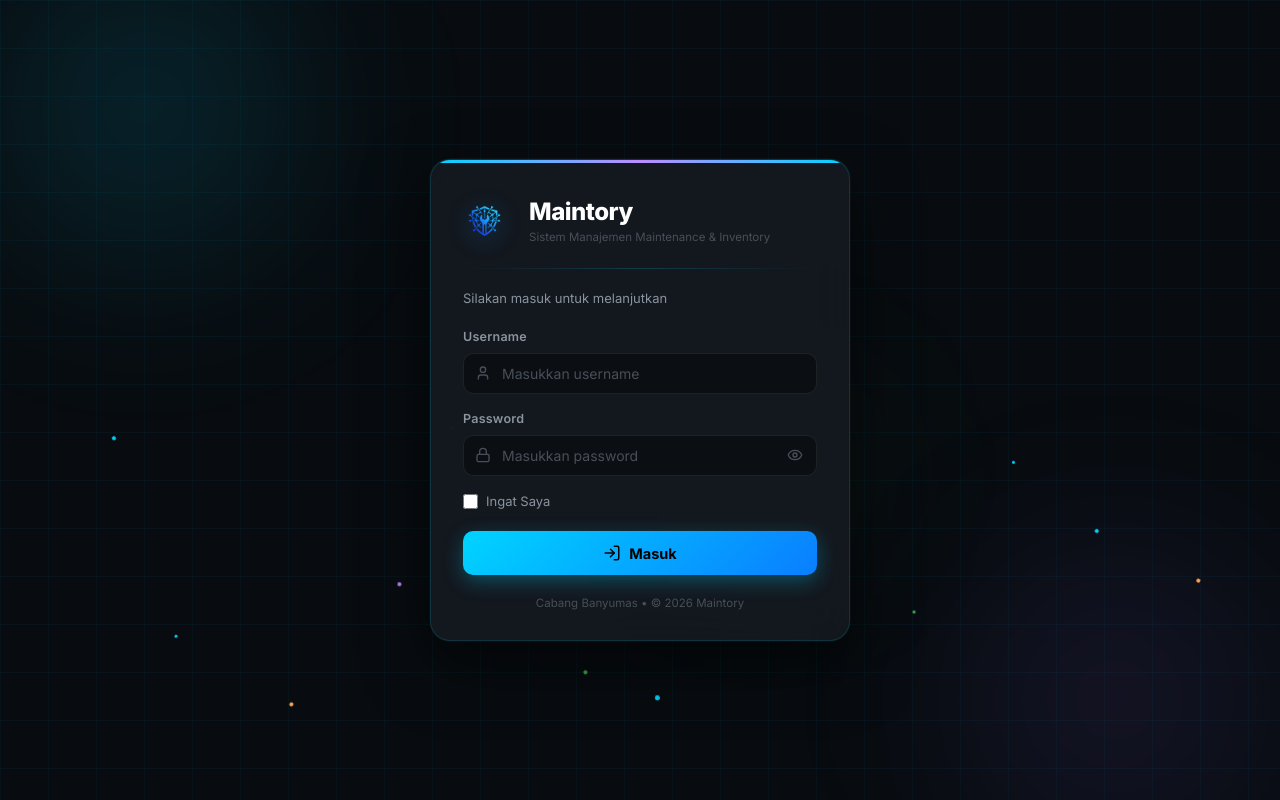
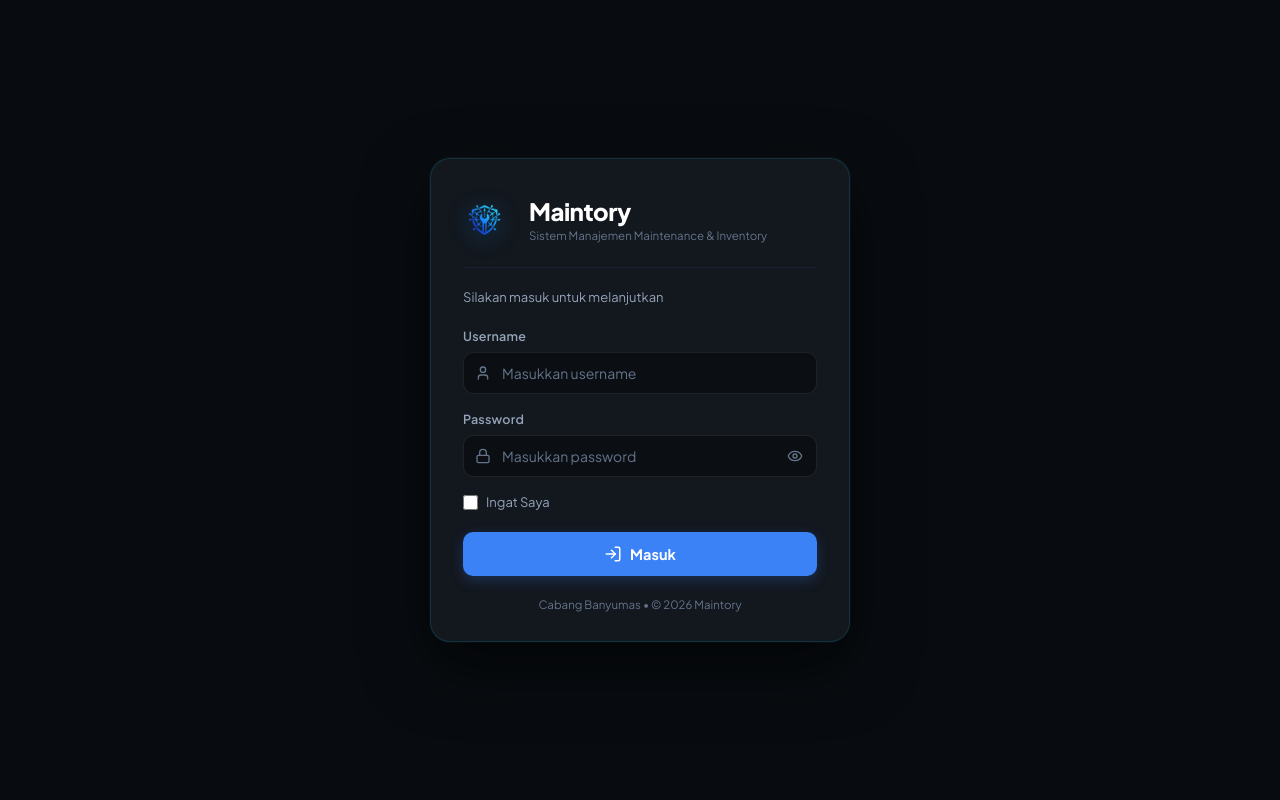
Before and after one commit to aldienjanata/maintory, a React (Vite) app: page /login in a window 1280 px wide. Built offline with nearby package versions, Linux system fonts and the light colour scheme; no server answers.

Commit message:
style: overhaul UI to a premium design (remove AI clichés, update palette and typography)

```diff
--- a/index.html
+++ b/index.html
@@ -28,7 +28,7 @@
     <link rel="apple-touch-icon" href="/logo.png" />
     <link rel="preconnect" href="https://fonts.googleapis.com" />
     <link rel="preconnect" href="https://fonts.gstatic.com" crossorigin />
-    <link href="https://fonts.googleapis.com/css2?family=Inter:wght@300;400;500;600;700;800&display=swap" rel="stylesheet" />
+    <link href="https://fonts.googleapis.com/css2?family=Plus+Jakarta+Sans:wght@300;400;500;600;700;800&display=swap" rel="stylesheet" />
   </head>
   <body>
     <div id="root"></div>
--- a/src/index.css
+++ b/src/index.css
@@ -4,70 +4,70 @@
    ======================================== */
 
 :root {
-  /* Dark Theme (default) */
-  --bg-primary: #0d1117;
-  --bg-secondary: #161b22;
-  --bg-card: #1c2230;
-  --bg-hover: #21262d;
-  --bg-input: #0d1117;
-  --border: #30363d;
-  --border-light: #21262d;
-
-  --text-primary: #e6edf3;
-  --text-secondary: #8b949e;
-  --text-muted: #484f58;
-
-  --accent: #00d4ff;
-  --accent-dim: rgba(0, 212, 255, 0.12);
-  --accent-hover: #00b8d9;
-
-  --success: #3fb950;
-  --success-dim: rgba(63, 185, 80, 0.15);
-  --warning: #d29922;
-  --warning-dim: rgba(210, 153, 34, 0.15);
-  --danger: #f85149;
-  --danger-dim: rgba(248, 81, 73, 0.15);
-  --info: #58a6ff;
-  --info-dim: rgba(88, 166, 255, 0.15);
-  --purple: #bc8cff;
-  --purple-dim: rgba(188, 140, 255, 0.15);
-  --orange: #ffa657;
-  --orange-dim: rgba(255, 166, 87, 0.15);
-
-  --sidebar-width: 240px;
+  /* Dark Theme (Premium Deep Navy) */
+  --bg-primary: #090e17;
+  --bg-secondary: #0f1522;
+  --bg-card: #141b2d;
+  --bg-hover: #1e293b;
+  --bg-input: #090e17;
+  --border: #1e293b;
+  --border-light: #161f33;
+
+  --text-primary: #f8fafc;
+  --text-secondary: #94a3b8;
+  --text-muted: #64748b;
+
+  --accent: #3b82f6;
+  --accent-dim: rgba(59, 130, 246, 0.15);
+  --accent-hover: #2563eb;
+
+  --success: #10b981;
+  --success-dim: rgba(16, 185, 129, 0.15);
+  --warning: #f59e0b;
+  --warning-dim: rgba(245, 158, 11, 0.15);
+  --danger: #ef4444;
+  --danger-dim: rgba(239, 68, 68, 0.15);
+  --info: #0ea5e9;
+  --info-dim: rgba(14, 165, 233, 0.15);
+  --purple: #8b5cf6;
+  --purple-dim: rgba(139, 92, 246, 0.15);
+  --orange: #f97316;
+  --orange-dim: rgba(249, 115, 22, 0.15);
+
+  --sidebar-width: 260px;
   --header-height: 64px;
-  --radius: 10px;
-  --radius-sm: 6px;
+  --radius: 12px;
+  --radius-sm: 8px;
   --radius-lg: 16px;
 
-  --shadow: 0 4px 16px rgba(0, 0, 0, 0.4);
-  --shadow-lg: 0 8px 32px rgba(0, 0, 0, 0.5);
-  --shadow-accent: 0 4px 16px rgba(0, 212, 255, 0.2);
-
-  --transition: 0.2s ease;
-  --font: 'Inter', -apple-system, BlinkMacSystemFont, sans-serif;
+  --shadow: 0 4px 12px rgba(0, 0, 0, 0.1);
+  --shadow-lg: 0 10px 25px -5px rgba(0, 0, 0, 0.2), 0 8px 10px -6px rgba(0, 0, 0, 0.1);
+  --shadow-accent: 0 4px 14px rgba(59, 130, 246, 0.25);
+
+  --transition: 0.25s cubic-bezier(0.4, 0, 0.2, 1);
+  --font: 'Plus Jakarta Sans', system-ui, -apple-system, sans-serif;
 }
 
 [data-theme="light"] {
-  --bg-primary: #f0f2f5;
+  --bg-primary: #f8fafc;
   --bg-secondary: #ffffff;
   --bg-card: #ffffff;
-  --bg-hover: #f6f8fa;
+  --bg-hover: #f1f5f9;
   --bg-input: #ffffff;
-  --border: #d0d7de;
-  --border-light: #e8ecef;
-
-  --text-primary: #1f2328;
-  --text-secondary: #57606a;
-  --text-muted: #8c959f;
-
-  --accent: #0969da;
-  --accent-dim: rgba(9, 105, 218, 0.1);
-  --accent-hover: #0860ca;
-
-  --shadow: 0 2px 8px rgba(0, 0, 0, 0.08);
-  --shadow-lg: 0 4px 16px rgba(0, 0, 0, 0.12);
-  --shadow-accent: 0 4px 16px rgba(9, 105, 218, 0.15);
+  --border: #e2e8f0;
+  --border-light: #f1f5f9;
+
+  --text-primary: #0f172a;
+  --text-secondary: #475569;
+  --text-muted: #94a3b8;
+
+  --accent: #2563eb;
+  --accent-dim: rgba(37, 99, 235, 0.1);
+  --accent-hover: #1d4ed8;
+
+  --shadow: 0 1px 3px 0 rgba(0, 0, 0, 0.05), 0 1px 2px -1px rgba(0, 0, 0, 0.05);
+  --shadow-lg: 0 10px 15px -3px rgba(0, 0, 0, 0.05), 0 4px 6px -4px rgba(0, 0, 0, 0.05);
+  --shadow-accent: 0 4px 14px rgba(37, 99, 235, 0.2);
 }
 
 /* Reset & Base */
@@ -847,8 +847,8 @@ tbody tr:hover td { background: var(--bg-hover); }
 
 /* ========== QUOTE CARD ========== */
 .quote-card {
-  background: linear-gradient(135deg, rgba(0,212,255,0.08) 0%, rgba(88,166,255,0.06) 100%);
-  border: 1px solid rgba(0, 212, 255, 0.2);
+  background: var(--bg-hover);
+  border: 1px solid var(--border);
   border-radius: var(--radius);
   padding: 20px;
   position: relative;
@@ -929,10 +929,10 @@ tbody tr:hover td { background: var(--bg-hover); }
   top: 0;
   left: 0;
   height: 3px;
-  background: linear-gradient(90deg, var(--accent), #00ffaa, var(--accent));
+  background: var(--accent);
   z-index: 99999;
   border-radius: 0 3px 3px 0;
-  box-shadow: 0 0 14px var(--accent), 0 0 5px rgba(0, 212, 255, 0.9);
+  box-shadow: 0 0 10px var(--accent);
   animation: page-bar-run 0.55s cubic-bezier(0.4, 0, 0.2, 1) forwards;
   pointer-events: none;
   will-change: width;
@@ -944,7 +944,7 @@ tbody tr:hover td { background: var(--bg-hover); }
   top: 0; left: 0;
   width: 60px;
   height: 100%;
-  background: linear-gradient(90deg, transparent, rgba(255,255,255,0.7), transparent);
+  background: linear-gradient(90deg, transparent, rgba(255,255,255,0.4), transparent);
   animation: page-bar-shimmer 0.5s ease-in-out infinite;
 }
 
@@ -1050,67 +1050,7 @@ tbody tr:hover td { background: var(--bg-hover); }
   padding: 16px;
 }
 
-/* Orb blobs */
-.login-bg-anim {
-  position: absolute;
-  inset: 0;
-  pointer-events: none;
-}
-.orb {
-  position: absolute;
-  border-radius: 50%;
-  filter: blur(80px);
-}
-.orb-1 {
-  width: 420px; height: 420px;
-  background: radial-gradient(circle, rgba(0, 212, 255, 0.18), transparent 70%);
-  top: -80px; left: -80px;
-  animation: orbFloat1 12s ease-in-out infinite;
-}
-.orb-2 {
-  width: 380px; height: 380px;
-  background: radial-gradient(circle, rgba(139, 92, 246, 0.16), transparent 70%);
-  bottom: -60px; right: -60px;
-  animation: orbFloat2 14s ease-in-out infinite;
-}
-.orb-3 {
-  width: 240px; height: 240px;
-  background: radial-gradient(circle, rgba(63, 185, 80, 0.10), transparent 70%);
-  top: 40%; left: 50%;
-  animation: orbFloat3 10s ease-in-out infinite;
-}
-
-/* Grid lines */
-.grid-lines {
-  position: absolute;
-  inset: 0;
-  background-image:
-    linear-gradient(rgba(0, 212, 255, 0.04) 1px, transparent 1px),
-    linear-gradient(90deg, rgba(0, 212, 255, 0.04) 1px, transparent 1px);
-  background-size: 48px 48px;
-}
-
-/* Floating particles */
-.particles { position: absolute; inset: 0; pointer-events: none; }
-.particle {
-  position: absolute;
-  width: 4px; height: 4px;
-  background: var(--accent);
-  border-radius: 50%;
-  animation: particleDrift linear infinite;
-}
-.particle-1  { bottom: 10%; left: 12%; animation-duration: 8s; animation-delay: 0s; width: 3px; height: 3px; }
-.particle-2  { bottom: 20%; left: 30%; animation-duration: 10s; animation-delay: 1s; background: #bc8cff; }
-.particle-3  { bottom: 5%;  left: 50%; animation-duration: 7s;  animation-delay: 2s; width: 5px; height: 5px; }
-.particle-4  { bottom: 15%; left: 70%; animation-duration: 9s;  animation-delay: 0.5s; background: #3fb950; width: 3px; height: 3px; }
-.particle-5  { bottom: 30%; left: 85%; animation-duration: 11s; animation-delay: 3s; }
-.particle-6  { bottom: 8%;  left: 22%; animation-duration: 6s;  animation-delay: 4s; background: #ffa657; }
-.particle-7  { bottom: 25%; left: 60%; animation-duration: 12s; animation-delay: 1.5s; background: #bc8cff; width: 3px; height: 3px; }
-.particle-8  { bottom: 40%; left: 8%;  animation-duration: 9s;  animation-delay: 2.5s; }
-.particle-9  { bottom: 12%; left: 45%; animation-duration: 8s;  animation-delay: 3.5s; background: #3fb950; }
-.particle-10 { bottom: 35%; left: 78%; animation-duration: 10s; animation-delay: 0.8s; width: 3px; height: 3px; }
-.particle-11 { bottom: 18%; left: 92%; animation-duration: 7s;  animation-delay: 1.2s; background: #ffa657; }
-.particle-12 { bottom: 45%; left: 35%; animation-duration: 13s; animation-delay: 4.5s; background: #58a6ff; width: 5px; height: 5px; }
+/* Orb blobs and grids removed for cleaner look */
 
 /* Login card */
 .login-card {
@@ -1130,13 +1070,7 @@ tbody tr:hover td { background: var(--bg-hover); }
 }
 
 .login-card-accent {
-  position: absolute;
-  top: 0; left: 0; right: 0;
-  height: 3px;
-  background: linear-gradient(90deg, var(--accent), #bc8cff, var(--accent));
-  transform-origin: left;
-  animation: accentSlide 0.8s cubic-bezier(0.16, 1, 0.3, 1) 0.3s both;
-  border-radius: 20px 20px 0 0;
+  display: none;
 }
 
 .login-logo-wrap {
@@ -1149,14 +1083,14 @@ tbody tr:hover td { background: var(--bg-hover); }
 .login-logo-icon {
   width: 52px;
   height: 52px;
-  background: linear-gradient(135deg, var(--accent), #0a7eff);
+  background: var(--accent);
   border-radius: 14px;
   display: flex;
   align-items: center;
   justify-content: center;
-  color: #000;
+  color: #fff;
   flex-shrink: 0;
-  box-shadow: 0 6px 20px rgba(0, 212, 255, 0.35);
+  box-shadow: 0 4px 12px var(--shadow-accent);
 }
 
 .login-title {
@@ -1176,7 +1110,7 @@ tbody tr:hover td { background: var(--bg-hover); }
 
 .login-divider {
   height: 1px;
-  background: linear-gradient(90deg, transparent, rgba(0, 212, 255, 0.2), transparent);
+  background: var(--border-light);
   margin-bottom: 20px;
 }
 
@@ -1264,8 +1198,8 @@ tbody tr:hover td { background: var(--bg-hover); }
 .login-btn {
   width: 100%;
   padding: 13px;
-  background: linear-gradient(135deg, var(--accent), #0a7eff);
-  color: #000;
+  background: var(--accent);
+  color: #fff;
   font-size: 14.5px;
   font-weight: 700;
   border: none;
@@ -1276,13 +1210,13 @@ tbody tr:hover td { background: var(--bg-hover); }
   gap: 8px;
   cursor: pointer;
   transition: opacity 0.2s, transform 0.15s, box-shadow 0.2s;
-  box-shadow: 0 6px 20px rgba(0, 212, 255, 0.3);
+  box-shadow: var(--shadow-accent);
   margin-top: 4px;
 }
 .login-btn:hover:not(:disabled) {
-  opacity: 0.92;
+  background: var(--accent-hover);
   transform: translateY(-1px);
-  box-shadow: 0 10px 28px rgba(0, 212, 255, 0.4);
+  box-shadow: var(--shadow-lg);
 }
 .login-btn:active:not(:disabled) { transform: translateY(0); }
 .login-btn:disabled { opacity: 0.6; cursor: not-allowed; }
```
